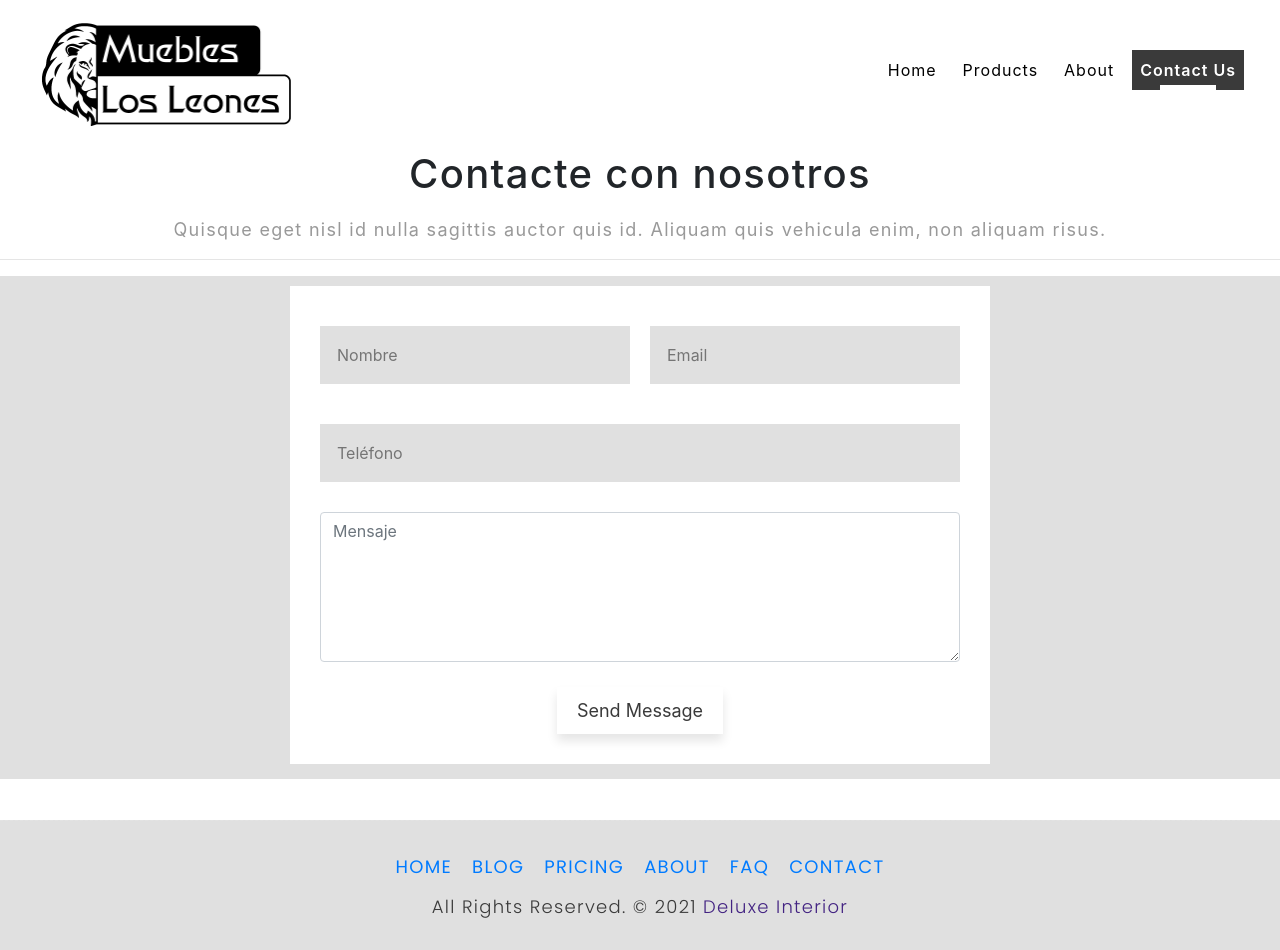
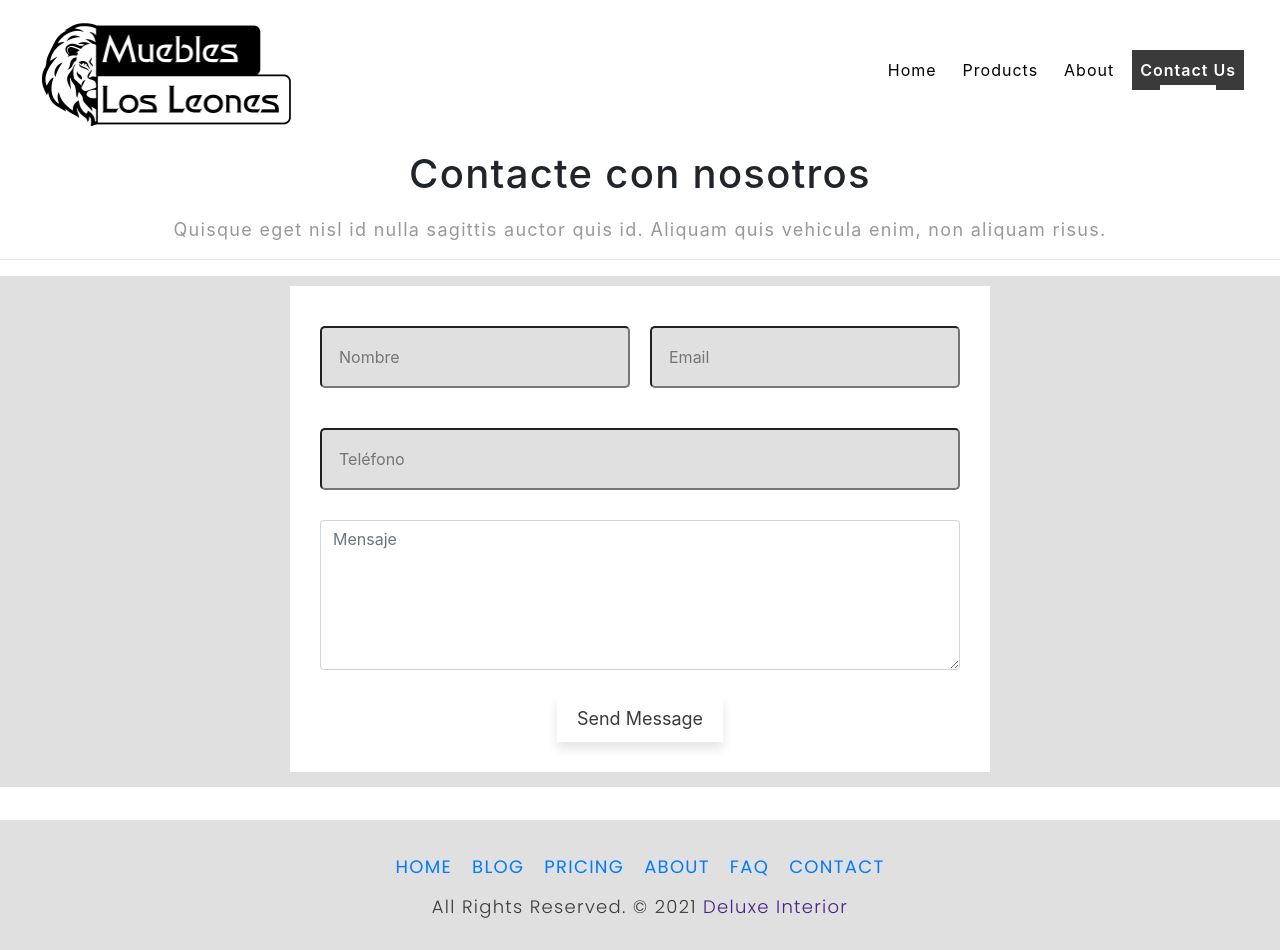
Before and after one commit to j-maestre/Los_Leones, a React (Create React App) app: page /contact in a window 1280 px wide. Built offline with nearby package versions, Linux system fonts and the light colour scheme.

Commit message:
add contact form control error

```diff
--- /dev/null
+++ b/src/components/contact/ContactComponent.js
@@ -0,0 +1,98 @@
+import React, { useContext, useState, useEffect } from "react";
+import { AppContext } from "../../State";
+import { Link, Redirect } from "react-router-dom";
+import { useHistory } from "react-router-dom";
+import './contact.css';
+import { ToastContainer, toast } from 'react-toastify';
+import 'react-toastify/dist/ReactToastify.css';
+
+import "react-responsive-carousel/lib/styles/carousel.min.css"; // requires a loader
+
+
+export class ContactComponent extends React.Component {
+
+    constructor(props) {
+        super(props);
+      }
+
+    CheckChanges = (value) =>{
+        let input = value.target;
+        !input.value?input.classList.add("error"):input.classList.remove("error");
+    }
+
+    succes = (event) =>{
+
+        let Isvalid = false;
+        let name = this.name;
+        let email = this.email;
+        let phone = this.phone;
+        let message = this.message;
+
+        if(name.value && email.value && phone.value && message.value){
+            event.preventDefault();
+            Isvalid = true;
+            name.value = "";
+            email.value = "";
+            phone.value = "";
+            message.value = "";
+        }else{
+            Isvalid = false;
+        }
+        Isvalid?toast.success("Mensaje enviado!") && this.SendEmail():toast.error("Complete los campos");
+
+    }
+
+    SendEmail = () =>{
+        //Temporal
+        //Mailgun incoming...
+        // alert("enviar mail...");
+    }
+
+    render(){
+
+        return(
+            <div className="contact_container">
+
+                <section className="contact-title text-center">
+                        <h1>Contacte con nosotros</h1>
+                        <p>Quisque eget nisl id nulla sagittis auctor quis id. Aliquam quis vehicula enim, non aliquam risus.</p>
+                        <hr></hr>
+                </section>
+                <section className="contact-form">
+                    <div className="contact-form-container">
+                        <form onSubmit={this.SendEmail} ref={ref => (this.form = ref)}>
+
+                            <div className="form__name-email">
+                                <input type="text" ref={ref => (this.name = ref)} onChange={this.CheckChanges} id="name"  className="first_name" placeholder="Nombre" required={true}  defaultValue=""></input>
+                                <input type="email" ref={ref => (this.email = ref)} onChange={this.CheckChanges} id="email" className="email" placeholder="Email" required={true} data-validation-required-message="Introduzca su email"></input>
+                            </div>
+
+                            <div className="form__phone">
+                                <input type="number" ref={ref => (this.phone = ref)} onChange={this.CheckChanges} id="phone" className="phone" placeholder="Teléfono" required={true} data-validation-required-message="Introduzca su telefono"></input>
+                            </div>
+                            <div className="form__message">
+                                <textarea id="message" ref={ref => (this.message = ref)} onChange={this.CheckChanges} className="form-control message" placeholder="Mensaje" required={true} data-validation-required-message="Introduzca el mensaje"></textarea>
+                            </div>
+                            <div className="form_send">
+                                <button type="submit" id="sendMessageButton" ref={ref => (this.send = ref)} className="btn-send" data-text="Send Message" onClick={this.succes}>Send Message</button>
+                            </div>
+                        </form>
+                    </div>
+
+                </section>
+                <ToastContainer
+                    position="top-center"
+                    autoClose={5000}
+                    hideProgressBar={false}
+                    newestOnTop={false}
+                    closeOnClick
+                    rtl={false}
+                    pauseOnFocusLoss
+                    draggable
+                    pauseOnHover
+                    theme="dark"
+                />
+            </div>
+        );
+  };
+};
--- a/src/components/contact/ContactComponent.tsx
+++ /dev/null
@@ -1,85 +0,0 @@
-import React, { useContext, useState, useEffect } from "react";
-import { AppContext } from "../../State";
-import { Link, Redirect } from "react-router-dom";
-import { useHistory } from "react-router-dom";
-import './contact.css';
-import { ToastContainer, toast } from 'react-toastify';
-import 'react-toastify/dist/ReactToastify.css';
-
-import "react-responsive-carousel/lib/styles/carousel.min.css"; // requires a loader
-
-
-
-type HeaderProps = {
-    page: string;
-  }
-
-
-const ContactComponent: React.FC<HeaderProps> = () =>{
-
-    const { state, dispatch } = useContext(AppContext);
-
-    // let nameRef = this.name;
-    /* ref={this.name} */
-
-
-
-    let valid = false;
-    const succes = () =>{
-        // let name = this.name;
-        // console.log(name.innerHTML);
-        // console.log(name);
-
-        // console.log()
-        valid?toast.success("Mensaje enviado!"):toast.error("Complete los campos");;
-
-    }
-
-
-
-    return(
-            <div className="contact_container">
-
-                <section className="contact-title text-center">
-                        <h1>Contacte con nosotros</h1>
-                        <p>Quisque eget nisl id nulla sagittis auctor quis id. Aliquam quis vehicula enim, non aliquam risus.</p>
-                        <hr></hr>
-                </section>
-
-                <section className="contact-form">
-                    <div className="contact-form-container">
-                        <form>
-
-                            <div className="form__name-email">
-                                <input type="text" id="name"  className="first_name" placeholder="Nombre" required={true}  defaultValue=""></input>
-                                <input type="email" id="email" className="email" placeholder="Email" required={true} data-validation-required-message="Introduzca su email"></input>
-                            </div>
-
-                            <div className="form__phone">
-                                <input type="number" id="phone" className="phone" placeholder="Teléfono" required={true} data-validation-required-message="Introduzca su telefono"></input>
-                            </div>
-                            <div className="form__message">
-                                <textarea id="message" className="form-control message" placeholder="Mensaje" required={true} data-validation-required-message="Introduzca el mensaje"></textarea>
-                            </div>
-                            <div className="form_send">
-                                <button id="sendMessageButton" className="btn-send" data-text="Send Message" onClick={succes}>Send Message</button>
-                            </div>
-                        </form>
-                    </div>
-
-                </section>
-                <ToastContainer
-                    position="bottom-right"
-                    autoClose={5000}
-                    hideProgressBar={false}
-                    newestOnTop={false}
-                    closeOnClick
-                    rtl={false}
-                    pauseOnFocusLoss
-                    draggable
-                    pauseOnHover
-                />
-            </div>
-    );
-};
-export default ContactComponent;
--- a/src/components/contact/contact.css
+++ b/src/components/contact/contact.css
@@ -44,7 +44,8 @@
 }
 
 .contact-form input{
-    border-style: none;
+    /* border-style: none; */
+    border-radius: 5px;
     background-color: var(--secondary-color); /*rgb(190, 190, 190)*/
     padding: 17px;
     -webkit-transition: background 2s ease-out !important;
@@ -114,3 +115,10 @@ input[type=number] {
     color: white;
     background: var(--terciary-color) !important;
 }
+
+.error{
+    border-style: solid !important;
+    border-width: 2px !important;
+    border-color: red !important;
+    border-radius: 5px !important;
+}
--- a/src/pages/Contact.tsx
+++ b/src/pages/Contact.tsx
@@ -4,7 +4,7 @@ import { AppContext } from "../State";
 
 // import "./Products.css";
 import "../css/bootstrap.min.css"
-import Contact from '../components/contact/ContactComponent';
+import { ContactComponent } from '../components/contact/ContactComponent';
 
 import Header from "../components/header/HeaderComponent";
 import Footer from "../components/footer/Footer";
@@ -19,7 +19,7 @@ const ContactUs = () => {
     <>
       <section className="Contact">
         <Header page={"contact"} />
-        <Contact page={'contact'} />
+        <ContactComponent />
         <Footer/>
       </section>
     </>
```
